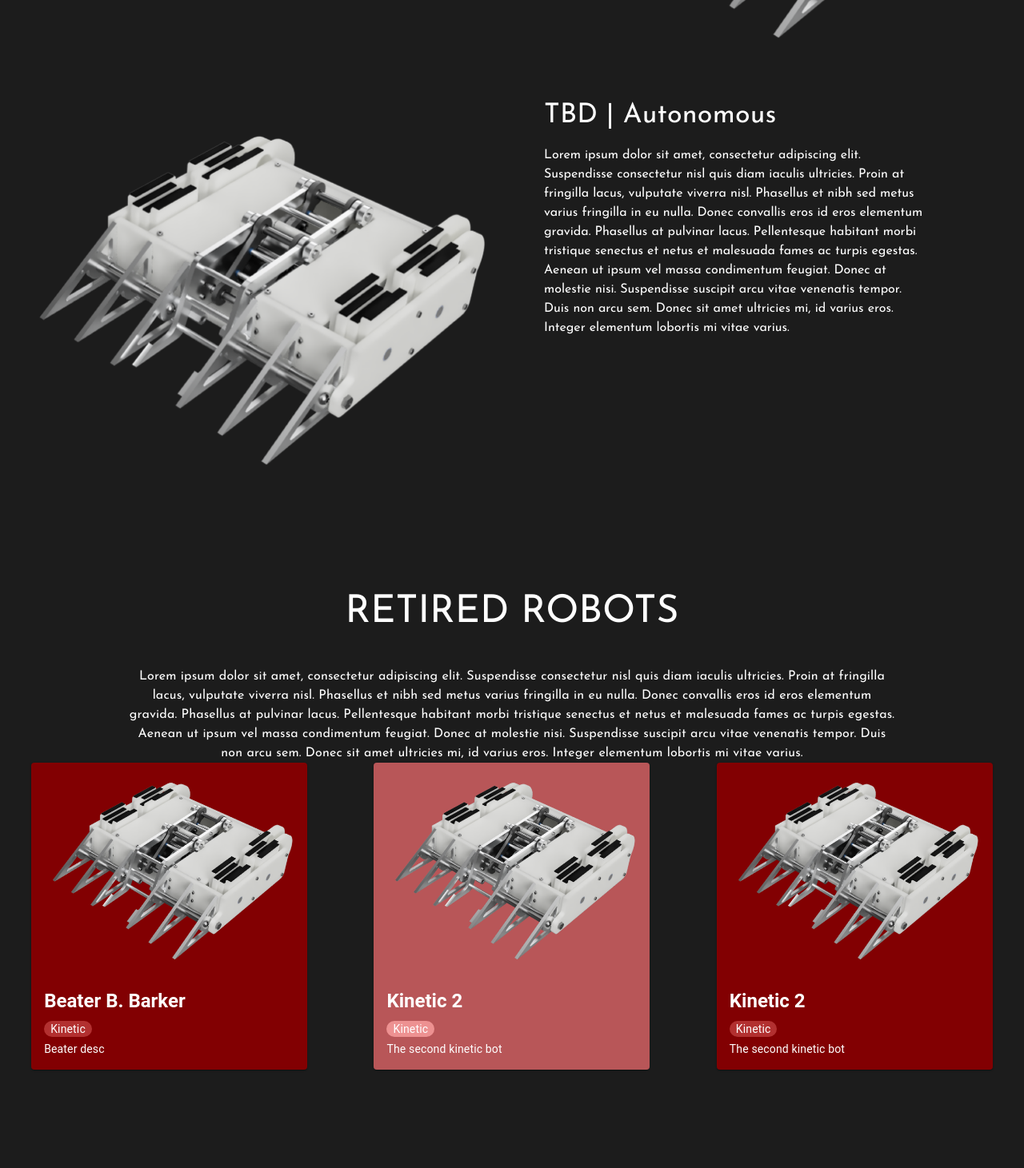
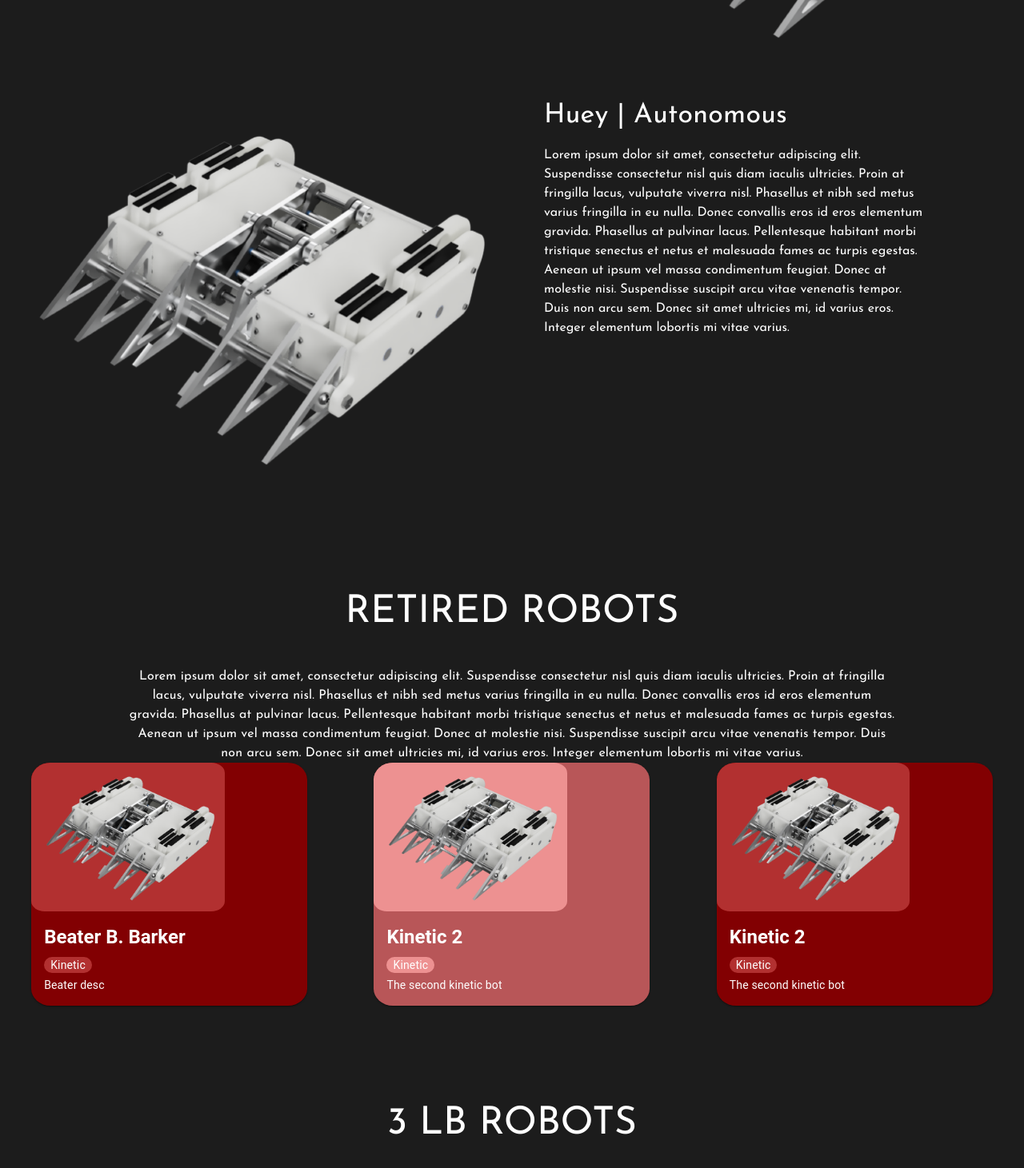
Before and after one commit to Cornell-University-Combat-Robotics/site-2025, a React (Vite) app in the folder react-site/: page /robots in a window 1280 px wide. Shown: the part 2260-3721 px from the top of the page at 80% size. Built offline with nearby package versions, Linux system fonts and the light colour scheme.

Commit message:
Updated RobotCard colors and shape, added Huey

```diff
--- a/react-site/src/components/RobotCard.tsx
+++ b/react-site/src/components/RobotCard.tsx
@@ -14,14 +14,24 @@ export interface RobotCardProps {
 }
 
 export default function RobotCard(props: RobotCardProps) {
+  const background_color = props.color === 0 ? "#820002" : "#B85658";
+
   return (
-    <Card sx={{ maxWidth: 345, bgcolor: props.color === 0 ? "#820002" : "#B85658", color: 'white' }}>
+    <Card sx={{ maxWidth: 345, bgcolor: background_color, color: 'white' }}
+      style={{
+        borderRadius: "7%",
+        display: 'flex',
+        justifyContent: 'center',
+        alignItems: 'center',
+      }}>
       <CardActionArea>
-        <CardMedia
-          component="img"
-          image={props.image}
-          alt="Robot image"
-        />
+        <Box width="70%" borderRadius="7%" bgcolor={background_color == "#820002" ? "#B23030" : "#ED9191"}>
+          <CardMedia
+            component="img"
+            image={props.image}
+            alt="Robot image"
+          />
+        </Box>
         <CardContent>
           <Typography gutterBottom align='left' variant="h5" component="div" fontWeight='bold'>
             {props.name}
--- a/react-site/src/pages/robots.jsx
+++ b/react-site/src/pages/robots.jsx
@@ -61,7 +61,7 @@ export default function Robots() {
       <Stack direction='row' spacing={5} sx={{ mt: 5 }}>
         <img src={nardo_whole} style={{ width: '50%', height: 'auto' }} />
         <Stack spacing={2} mt='10'>
-          <Typography variant='h4' align='left' sx={{ fontFamily: 'Josefin Sans' }}>TBD | Autonomous</Typography>
+          <Typography variant='h4' align='left' sx={{ fontFamily: 'Josefin Sans' }}>Huey | Autonomous</Typography>
           <Typography variant='body' align='left' width='80%' sx={{ fontFamily: 'Josefin Sans' }}>
             Lorem ipsum dolor sit amet, consectetur adipiscing elit. Suspendisse consectetur nisl quis diam iaculis ultricies.
             Proin at fringilla lacus, vulputate viverra nisl. Phasellus et nibh sed metus varius fringilla in eu nulla.
```
